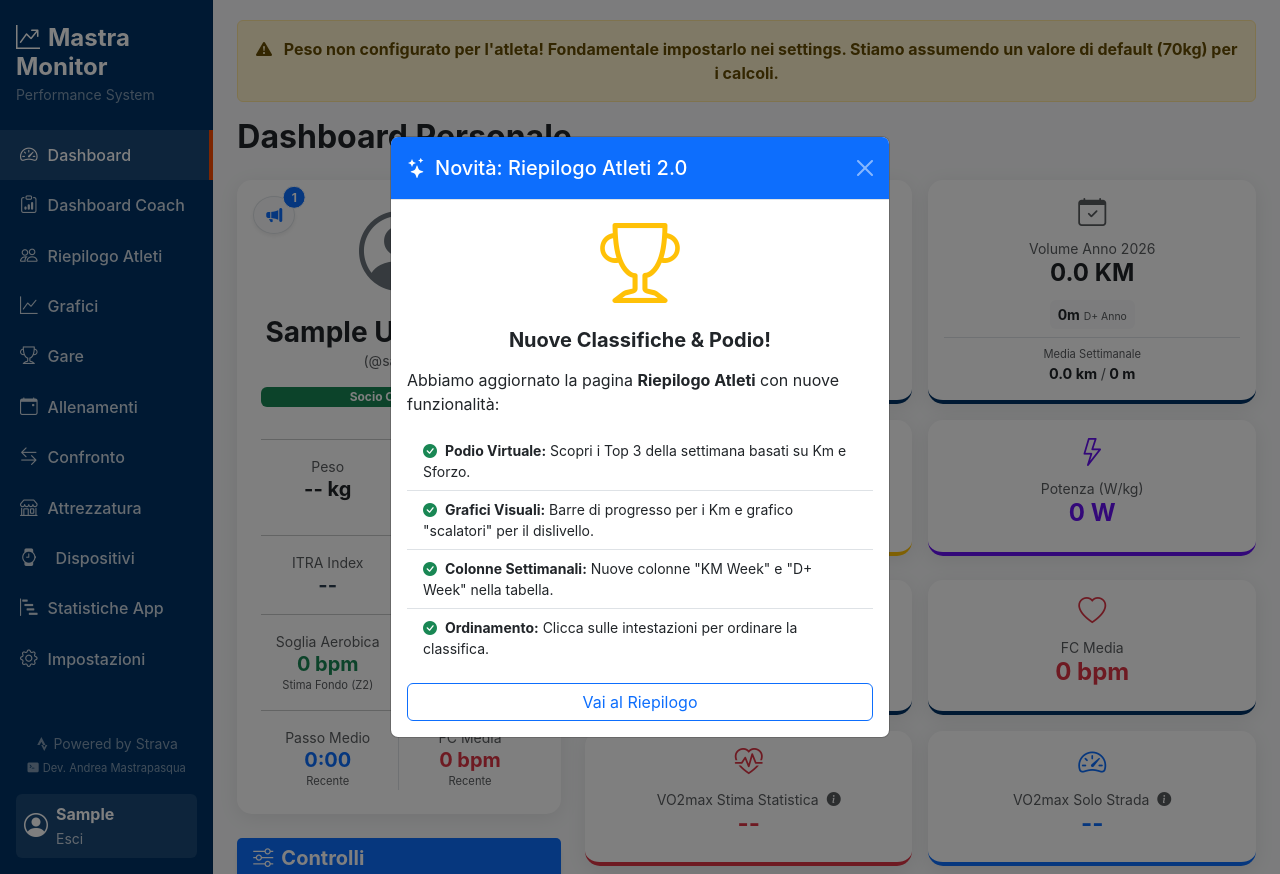
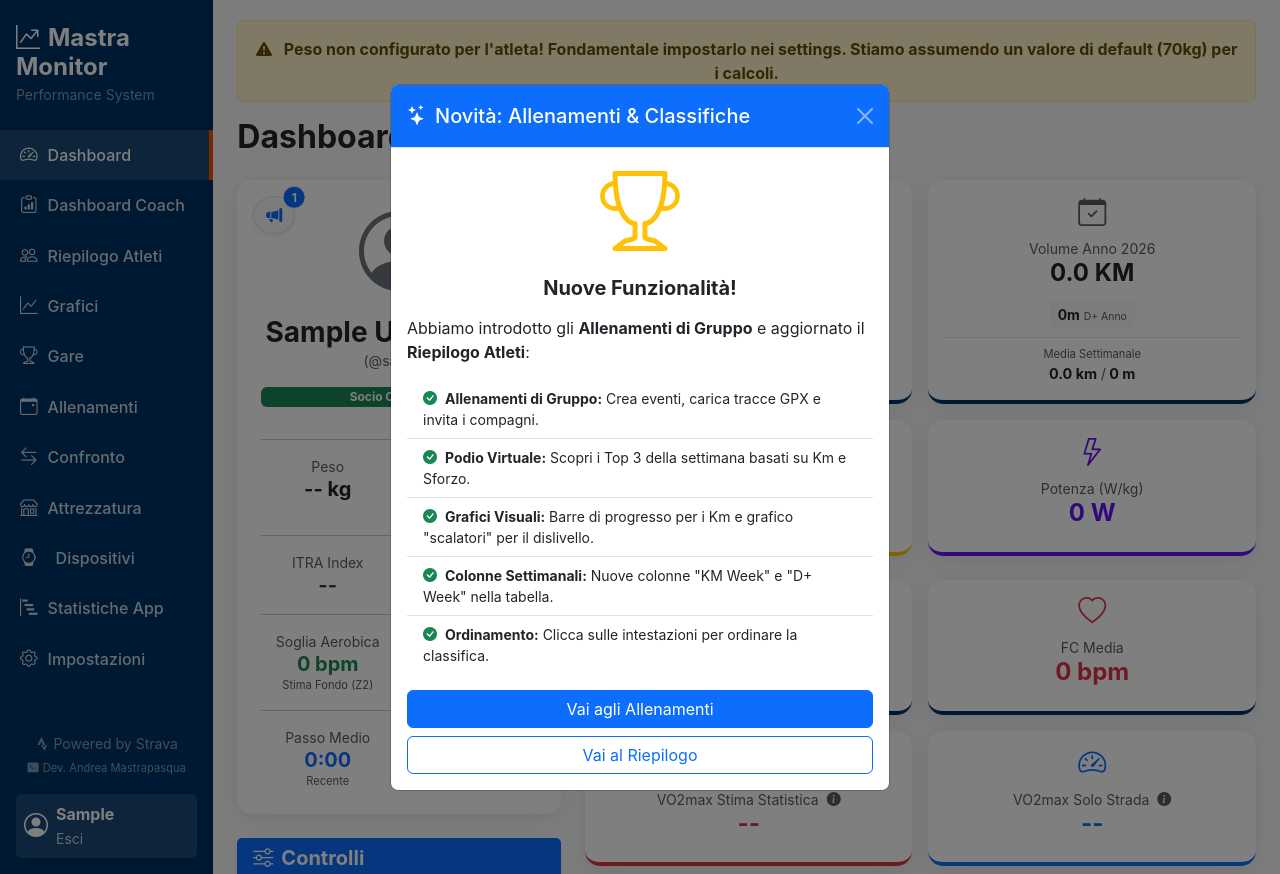
Before and after one commit to Mastra10/PerformanceAtlete, a Django app: page / in a window 1280 px wide, after a click that opens the changed part. Run offline with Django 5.2, Linux system fonts and the light colour scheme; the visitor is signed in with stand-in values (Sample User, id 1); data comes from the database, SQL or seed files in the repository; data that the repository does not hold is empty; some libraries are stand-ins or nearby versions.

Commit message:
Agg commands sync 63

```diff
--- a/atleti/templates/atleti/home.html
+++ b/atleti/templates/atleti/home.html
@@ -665,22 +665,24 @@
     <div class="modal-dialog modal-dialog-centered">
         <div class="modal-content">
             <div class="modal-header bg-primary text-white">
-                <h5 class="modal-title"><i class="bi bi-stars me-2"></i>Novità: Riepilogo Atleti 2.0</h5>
+                <h5 class="modal-title"><i class="bi bi-stars me-2"></i>Novità: Allenamenti & Classifiche</h5>
                 <button type="button" class="btn-close btn-close-white" data-bs-dismiss="modal" aria-label="Close"></button>
             </div>
             <div class="modal-body">
                 <div class="text-center mb-3">
                     <i class="bi bi-trophy display-1 text-warning"></i>
                 </div>
-                <h5 class="fw-bold text-center mb-3">Nuove Classifiche & Podio!</h5>
-                <p>Abbiamo aggiornato la pagina <strong>Riepilogo Atleti</strong> con nuove funzionalità:</p>
+                <h5 class="fw-bold text-center mb-3">Nuove Funzionalità!</h5>
+                <p>Abbiamo introdotto gli <strong>Allenamenti di Gruppo</strong> e aggiornato il <strong>Riepilogo Atleti</strong>:</p>
                 <ul class="list-group list-group-flush text-start small mb-3">
+                    <li class="list-group-item"><i class="bi bi-check-circle-fill text-success me-2"></i><strong>Allenamenti di Gruppo:</strong> Crea eventi, carica tracce GPX e invita i compagni.</li>
                     <li class="list-group-item"><i class="bi bi-check-circle-fill text-success me-2"></i><strong>Podio Virtuale:</strong> Scopri i Top 3 della settimana basati su Km e Sforzo.</li>
                     <li class="list-group-item"><i class="bi bi-check-circle-fill text-success me-2"></i><strong>Grafici Visuali:</strong> Barre di progresso per i Km e grafico "scalatori" per il dislivello.</li>
                     <li class="list-group-item"><i class="bi bi-check-circle-fill text-success me-2"></i><strong>Colonne Settimanali:</strong> Nuove colonne "KM Week" e "D+ Week" nella tabella.</li>
                     <li class="list-group-item"><i class="bi bi-check-circle-fill text-success me-2"></i><strong>Ordinamento:</strong> Clicca sulle intestazioni per ordinare la classifica.</li>
                 </ul>
-                <div class="d-grid">
+                <div class="d-grid gap-2">
+                    <a href="{% url 'lista_allenamenti' %}" class="btn btn-primary">Vai agli Allenamenti</a>
                     <a href="{% url 'riepilogo_atleti' %}" class="btn btn-outline-primary">Vai al Riepilogo</a>
                 </div>
             </div>
--- a/atleti/views.py
+++ b/atleti/views.py
@@ -1755,7 +1755,7 @@ def lista_allenamenti(request):
         Q(visibilita='Pubblico') |
         Q(invitati=request.user) |
         Q(creatore=request.user)
-    ).filter(data_orario__gte=now).distinct().order_by('data_orario')
+    ).filter(data_orario__gte=now).distinct().order_by('data_orario').prefetch_related('partecipanti__atleta__profiloatleta')
 
     return render(request, 'atleti/allenamenti_list.html', {'allenamenti': qs})
 
```
Also changed, not shown: atleti/templates/atleti/allenamenti_list.html (+25 -0 lines).
